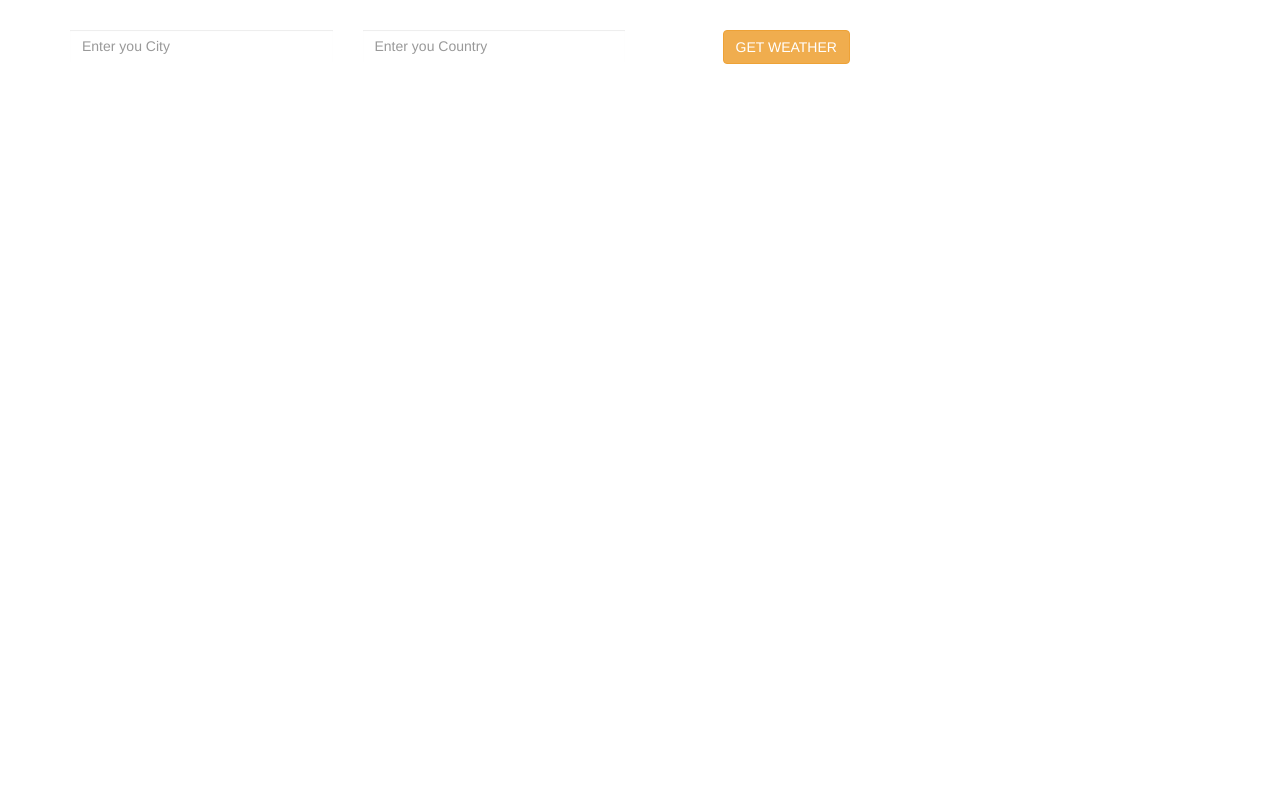
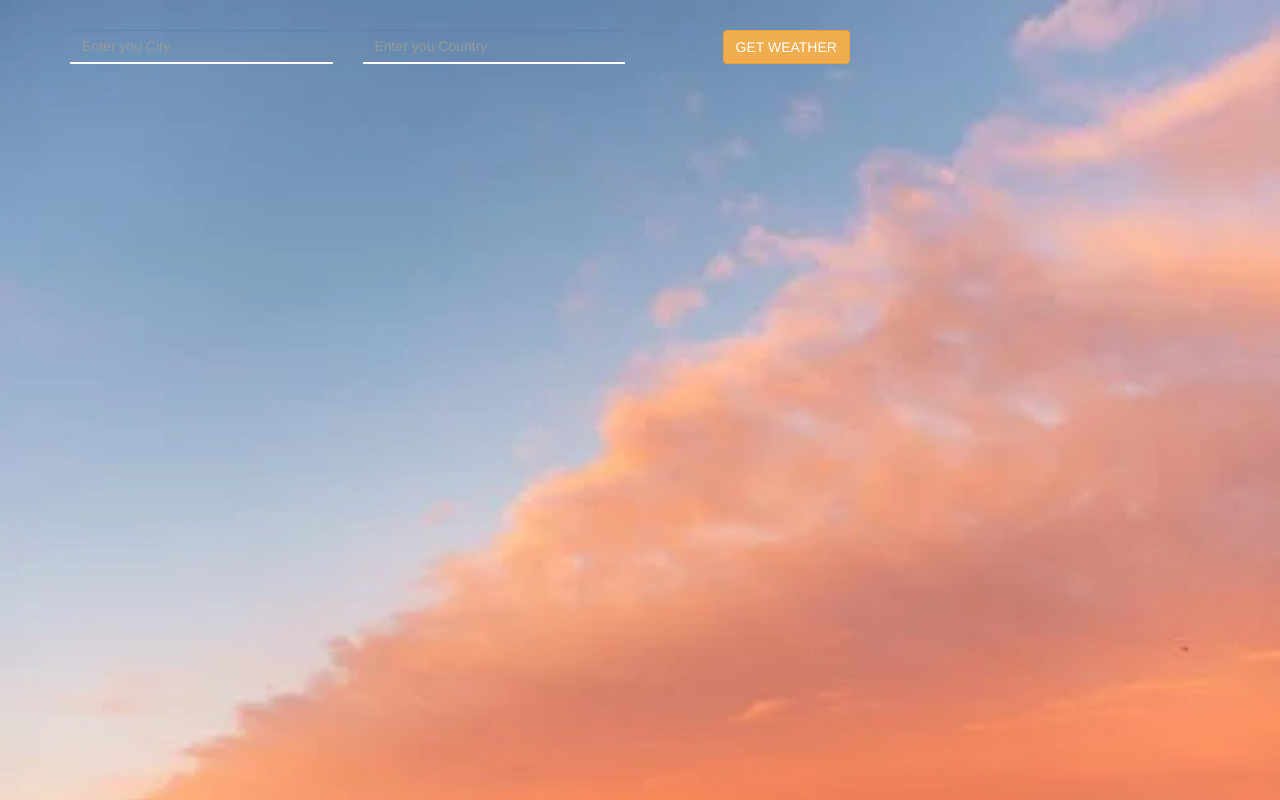
Before and after one commit to codershona/react-weather-app, a React (Create React App) app: page / in a window 1280 px wide. Built offline with nearby package versions, Linux system fonts and the light colour scheme.

Commit message:
background images added with cover and styling done

```diff
--- a/src/app_component/form.style.css
+++ b/src/app_component/form.style.css
@@ -1,4 +1,4 @@
-form {
+.container form {
 	margin-top: 3rem;
 }
 
@@ -14,8 +14,16 @@ form input[name="country"] {
 
 
 form input:focus {
-	background-color: transparent;
+	background-color: transparent !important;
 	box-shadow: none !important;
 
 
 }
+
+
+form input
+.container::-webkit-input-placeholder,
+{
+	color: white !important;
+
+}
--- a/src/index.css
+++ b/src/index.css
@@ -5,6 +5,12 @@ body {
     sans-serif;
   -webkit-font-smoothing: antialiased;
   -moz-osx-font-smoothing: grayscale;
+
+  /* background images added style method   */
+  background: url('./assets/weather.png');
+  background-size: cover;
+  background-repeat: no-repeat;
+
 }
 
 code {
```
Also changed, not shown: src/assets/weather.png (added).
